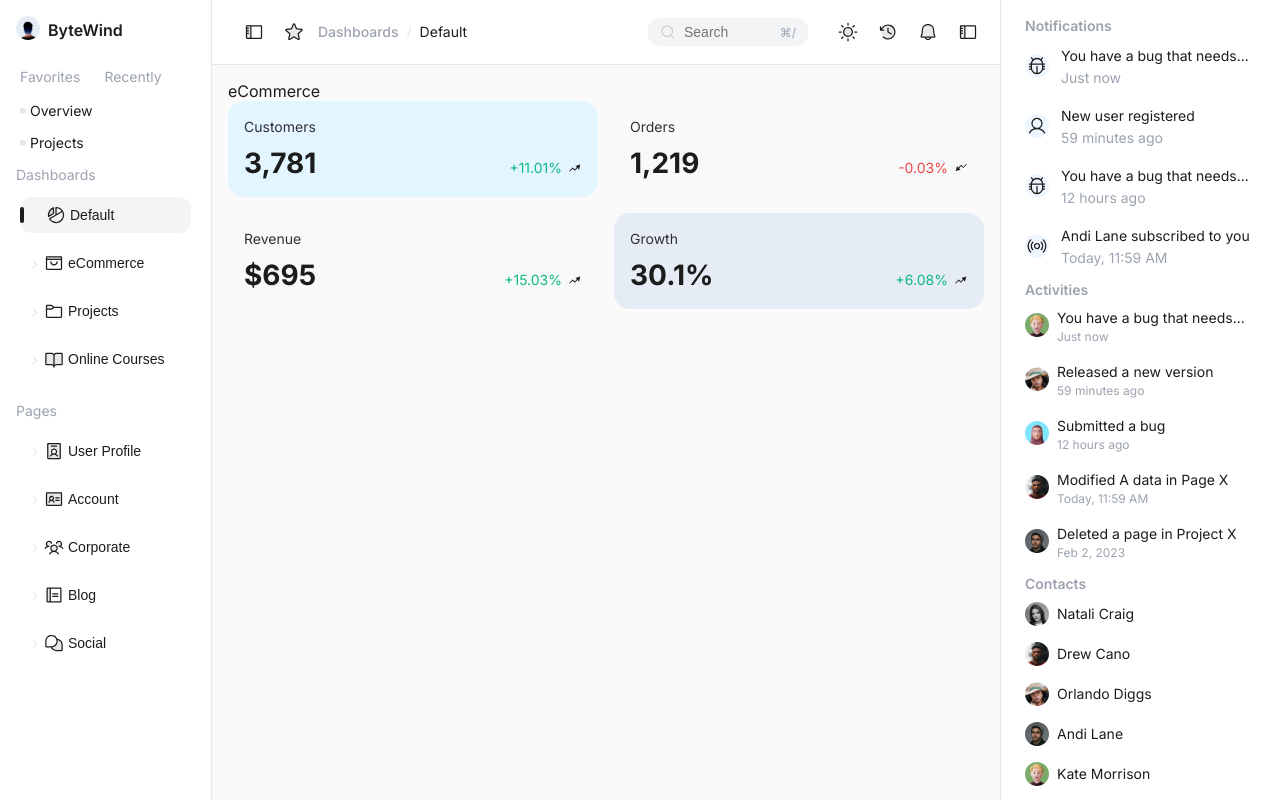
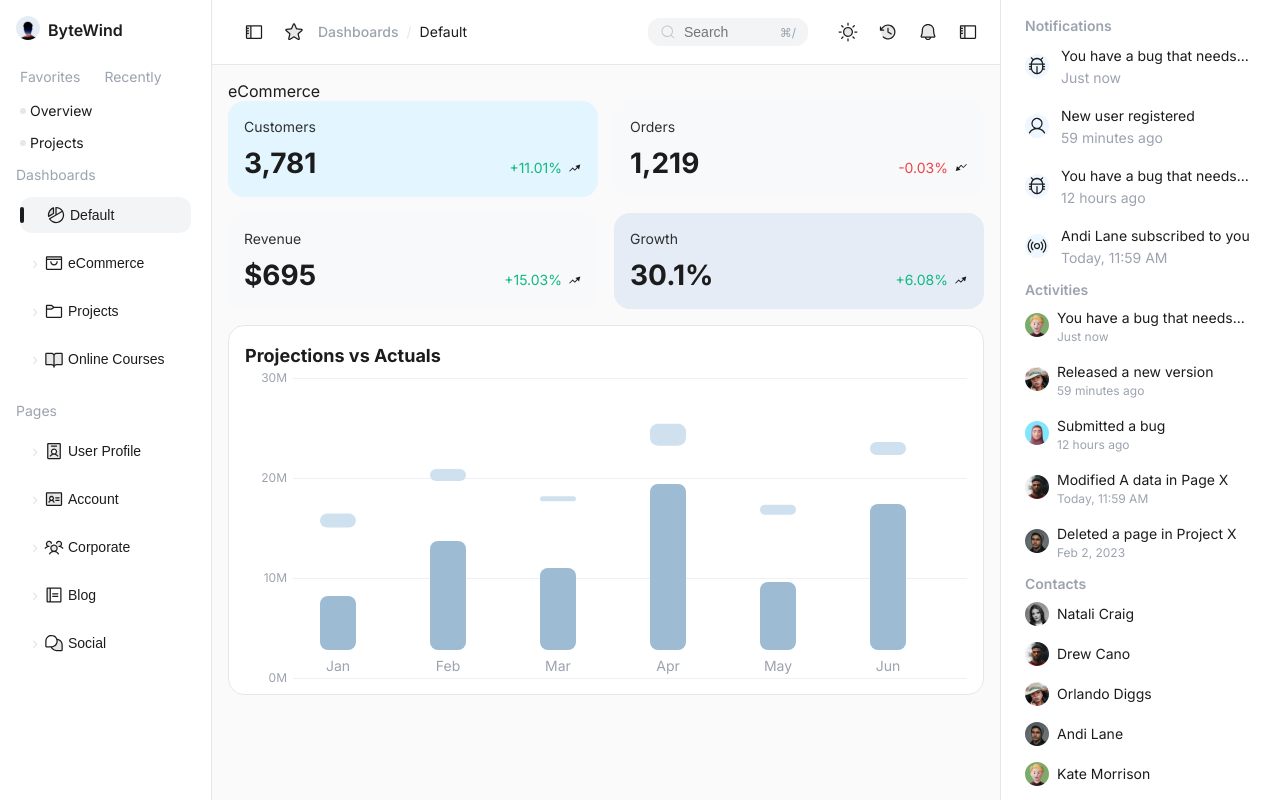
Before and after one commit to hssaluja25/dashboard, a React (Vite) app: page / in a window 1280 px wide. Built offline with nearby package versions, Linux system fonts and the light colour scheme.

Commit message:
add projections chart with pop in animation

```diff
--- a/src/index.css
+++ b/src/index.css
@@ -4,7 +4,8 @@
   box-sizing: border-box;
 }
 
-html, body {
+html,
+body {
   font-family: "Inter", "Segoe UI";
 }
 
@@ -68,6 +69,193 @@ html, body {
   padding: 1rem;
 }
 
+.proj-card {
+  background: var(--surface);
+  border-radius: 16px;
+  border: 1px solid var(--border);
+  margin-top: 16px;
+  padding: 16px;
+  position: relative;
+}
+
+.proj-title {
+  font-size: 18px;
+  line-height: 28px;
+  color: var(--text);
+  font-weight: 700;
+  margin-bottom: 8px;
+}
+
+.proj-plot {
+  position: relative;
+  width: 100%;
+  padding-left: 48px;
+  padding-bottom: 28px;
+}
+
+.proj-plot {
+  position: relative;
+  width: 100%;
+  padding-left: 48px;
+  padding-bottom: 28px;
+}
+
+.proj-plot {
+  position: relative;
+  width: 100%;
+  padding-left: 48px;
+  padding-bottom: 28px;
+}
+
+.proj-plot {
+  position: relative;
+  width: 100%;
+  padding-left: 48px;
+  padding-bottom: 28px;
+}
+
+.proj-gridline {
+  position: absolute;
+  height: 1px;
+  background: var(--border);
+  opacity: 0.6;
+}
+
+.proj-tick {
+  position: absolute;
+  left: 0;
+  width: 42px;
+  text-align: right;
+  color: var(--text-muted);
+  font-size: 12px;
+}
+
+.proj-month {
+  position: absolute;
+  bottom: -24px;
+  left: 50%;
+  transform: translateX(-50%);
+  color: var(--text-muted);
+  font-size: 14px;
+}
+
+.proj-bars {
+  position: absolute;
+  top: 0;
+  bottom: 28px;
+  right: 0;
+  display: flex;
+  gap: 20px;
+  align-items: flex-end;
+}
+
+.bar-col {
+  position: relative;
+  flex: 1;
+  max-width: 90px;
+  min-width: 40px;
+  display: flex;
+  align-items: flex-end;
+  justify-content: center;
+  height: 100%;
+}
+
+.bar-stack {
+  position: relative;
+  width: 36px;
+  background: transparent;
+  border-radius: 8px;
+  transform: scaleY(0);
+  transform-origin: bottom;
+  transition: transform 600ms cubic-bezier(.2, .8, .2, 1);
+}
+
+.bar-stack.animate-in {
+  transform: scaleY(1);
+}
+
+.bar-actual {
+  position: absolute;
+  left: 0;
+  right: 0;
+  bottom: 0;
+  background: #9dbbd2;
+  border-radius: 8px;
+}
+
+.bar-proj {
+  position: absolute;
+  left: 0;
+  right: 0;
+  bottom: 100%;
+  background: #cfe1ee;
+  border-radius: 8px;
+  transform: translateY(100%);
+}
+
+[data-theme="dark"] .bar-actual {
+  background: #6c96b1;
+}
+
+[data-theme="dark"] .bar-proj {
+  background: #345166;
+}
+
+.bar-stack:hover .bar-actual {
+  filter: brightness(1.05);
+}
+
+.bar-stack:hover .bar-proj {
+  filter: brightness(1.1);
+}
+
+.proj-tooltip {
+  position: absolute;
+  pointer-events: none;
+  background: var(--surface);
+  color: var(--text);
+  border: 1px solid var(--border);
+  padding: 8px 10px;
+  font-size: 12px;
+  line-height: 16px;
+  border-radius: 8px;
+  box-shadow: 0 8px 16px rgba(0, 0, 0, .08);
+}
+
+.proj-tooltip .tt-title {
+  font-weight: 700;
+  margin-bottom: 4px;
+}
+
+.proj-tooltip .tt-row {
+  display: flex;
+  align-items: center;
+  gap: 6px;
+}
+
+.proj-tooltip .swatch {
+  width: 10px;
+  height: 10px;
+  border-radius: 2px;
+  display: inline-block;
+}
+
+.proj-tooltip .sw-actual {
+  background: #9dbbd2;
+}
+
+.proj-tooltip .sw-proj {
+  background: #cfe1ee;
+}
+
+[data-theme="dark"] .proj-tooltip .sw-actual {
+  background: #6c96b1;
+}
+
+[data-theme="dark"] .proj-tooltip .sw-proj {
+  background: #345166;
+}
+
 .kpis-grid {
   display: grid;
   grid-template-columns: repeat(2, minmax(0, 1fr));
@@ -124,12 +312,15 @@ html, body {
   align-items: center;
   gap: 6px;
 }
+
 .kpi-change.is-positive {
   color: #10b981;
 }
+
 .kpi-change.is-negative {
   color: #ef4444;
 }
+
 [data-theme="dark"] .kpi-arrow {
   filter: brightness(0) invert(1);
 }
@@ -137,6 +328,7 @@ html, body {
 .kpi-accent-blue {
   background: #E3F5FF;
 }
+
 .kpi-accent-indigo {
   background: #E5ECF6;
 }
@@ -144,6 +336,7 @@ html, body {
 [data-theme="dark"] .kpi-accent-blue {
   background: #0e1b2b;
 }
+
 [data-theme="dark"] .kpi-accent-indigo {
   background: #151a2b;
 }
@@ -183,10 +376,12 @@ html, body {
   color: var(--text-muted);
   font-weight: 400;
 }
+
 .hdr-breadcrumb .muted {
   color: var(--text-muted);
   font-weight: 500;
 }
+
 .hdr-breadcrumb .sep {
   color: var(--border);
 }
@@ -207,11 +402,13 @@ html, body {
   border-radius: 12px;
   padding: 8px 12px;
 }
+
 .hdr-search .search-icon {
   width: 16px;
   height: 16px;
   display: block;
 }
+
 .hdr-search input {
   border: 0;
   background: transparent;
@@ -220,17 +417,21 @@ html, body {
   font-size: 14px;
   line-height: 20px;
 }
+
 .hdr-search input:focus {
   color: var(--text);
 }
+
 .hdr-search input:focus::placeholder {
   color: var(--text-muted);
   opacity: 0.6;
 }
+
 .hdr-search:focus-within {
   background: var(--surface-subtle);
   box-shadow: inset 0 0 0 2px var(--border);
 }
+
 .hdr-search .kbd-hint {
   color: var(--text-muted);
   font-size: 12px;
@@ -389,7 +590,9 @@ html, body {
   gap: 12px;
 }
 
-.db-item { margin: 0; }
+.db-item {
+  margin: 0;
+}
 
 .db-row {
   width: 100%;
@@ -503,6 +706,7 @@ html, body {
   border-radius: 12px;
   background: var(--accent-subtle);
 }
+
 [data-theme="dark"] .notif-icon img {
   filter: brightness(0) invert(1);
 }
@@ -552,7 +756,11 @@ html, body {
   background: var(--border);
 }
 
-.act-text { min-width: 0; flex: 1; }
+.act-text {
+  min-width: 0;
+  flex: 1;
+}
+
 .act-main {
   font-size: 14px;
   font-weight: 400;
@@ -562,6 +770,7 @@ html, body {
   overflow: hidden;
   text-overflow: ellipsis;
 }
+
 .act-time {
   font-size: 12px;
   line-height: 18px;
--- /dev/null
+++ b/src/molecules/Projections.jsx
@@ -0,0 +1,119 @@
+import React, { useEffect, useMemo, useRef, useState } from "react";
+import { mockData } from "@/models/mockData";
+
+const formatMillions = (n) => `${Math.round(n / 1_000_000)}M`;
+
+const Projections = () => {
+  const data = mockData.monthly;
+  const [mounted, setMounted] = useState(false);
+  const [hover, setHover] = useState(null); // {x,y,item}
+  const wrapRef = useRef(null);
+
+  useEffect(() => {
+    const t = requestAnimationFrame(() => setMounted(true));
+    return () => cancelAnimationFrame(t);
+  }, []);
+
+  const height = 300;
+  const axisPad = 48; // left space for y labels
+
+  const maxY = useMemo(() => {
+    const v = Math.max(...data.map((d) => Math.max(d.revenue, d.projection)));
+    const up = Math.ceil(v / 10_000_000) * 10_000_000; // round to 10M
+    return Math.max(30_000_000, up); // at least 30M like mock
+  }, [data]);
+
+  const yPct = (val) => (val / maxY) * 100;
+  const ticks = [0, maxY / 3, (2 * maxY) / 3, maxY];
+
+  return (
+    <section className="proj-card" ref={wrapRef}>
+      <h3 className="proj-title">Projections vs Actuals</h3>
+      <div className="proj-plot" style={{ height }}>
+        {/* Grid lines and tick labels */}
+        {ticks.map((t, i) => (
+          <React.Fragment key={i}>
+            <div
+              className="proj-gridline"
+              style={{ top: `${100 - yPct(t)}%`, left: axisPad, right: 0 }}
+            />
+            <div
+              className="proj-tick"
+              style={{ top: `calc(${100 - yPct(t)}% - 8px)` }}
+            >
+              {formatMillions(t)}
+            </div>
+          </React.Fragment>
+        ))}
+
+        {/* Bars */}
+        <div className="proj-bars" style={{ left: axisPad }}>
+          {data.map((d, i) => {
+            const actualPct = yPct(d.revenue);
+            const projPct = yPct(d.projection);
+            const capPct = Math.max(0, projPct - actualPct);
+            const delay = i * 60;
+            return (
+              <div className="bar-col" key={d.month}>
+                <div
+                  className={`bar-stack ${mounted ? "animate-in" : ""}`}
+                  style={{
+                    height: `${projPct}%`,
+                    transitionDelay: `${delay}ms`,
+                  }}
+                  onMouseEnter={(e) => {
+                    const bbox = wrapRef.current?.getBoundingClientRect();
+                    setHover({
+                      x: e.clientX - (bbox?.left ?? 0),
+                      y: e.clientY - (bbox?.top ?? 0),
+                      item: d,
+                    });
+                  }}
+                  onMouseMove={(e) => {
+                    const bbox = wrapRef.current?.getBoundingClientRect();
+                    setHover(
+                      (h) =>
+                        h && {
+                          ...h,
+                          x: e.clientX - (bbox?.left ?? 0),
+                          y: e.clientY - (bbox?.top ?? 0),
+                        }
+                    );
+                  }}
+                  onMouseLeave={() => setHover(null)}
+                >
+                  <div
+                    className="bar-actual"
+                    style={{ height: `${actualPct}%` }}
+                  />
+                  <div className="bar-proj" style={{ height: `${capPct}%` }} />
+                </div>
+                <div className="proj-month">{d.month}</div>
+              </div>
+            );
+          })}
+        </div>
+      </div>
+
+      {hover && (
+        <div
+          className="proj-tooltip"
+          style={{ left: hover.x + 12, top: hover.y - 12 }}
+          onMouseLeave={() => setHover(null)}
+        >
+          <div className="tt-title">{hover.item.month}</div>
+          <div className="tt-row">
+            <span className="swatch sw-actual" /> Actual:{" "}
+            {formatMillions(hover.item.revenue)}
+          </div>
+          <div className="tt-row">
+            <span className="swatch sw-proj" /> Projection:{" "}
+            {formatMillions(hover.item.projection)}
+          </div>
+        </div>
+      )}
+    </section>
+  );
+};
+
+export default Projections;
--- a/src/pages/dashboard.jsx
+++ b/src/pages/dashboard.jsx
@@ -3,6 +3,7 @@ import LeftSidebar from "../molecules/LeftSidebar";
 import RightSidebar from "../molecules/RightSidebar";
 import Header from "../molecules/Header";
 import Kpis from "../molecules/Kpis";
+import Projections from "../molecules/Projections";
 
 const Dashboard = () => {
   const [sidebarOpen, setSidebarOpen] = useState(true);
@@ -32,6 +33,7 @@ const Dashboard = () => {
         <section className="dashboard-content">
           <p>eCommerce</p>
           <Kpis />
+          <Projections />
         </section>
       </main>
 
```
